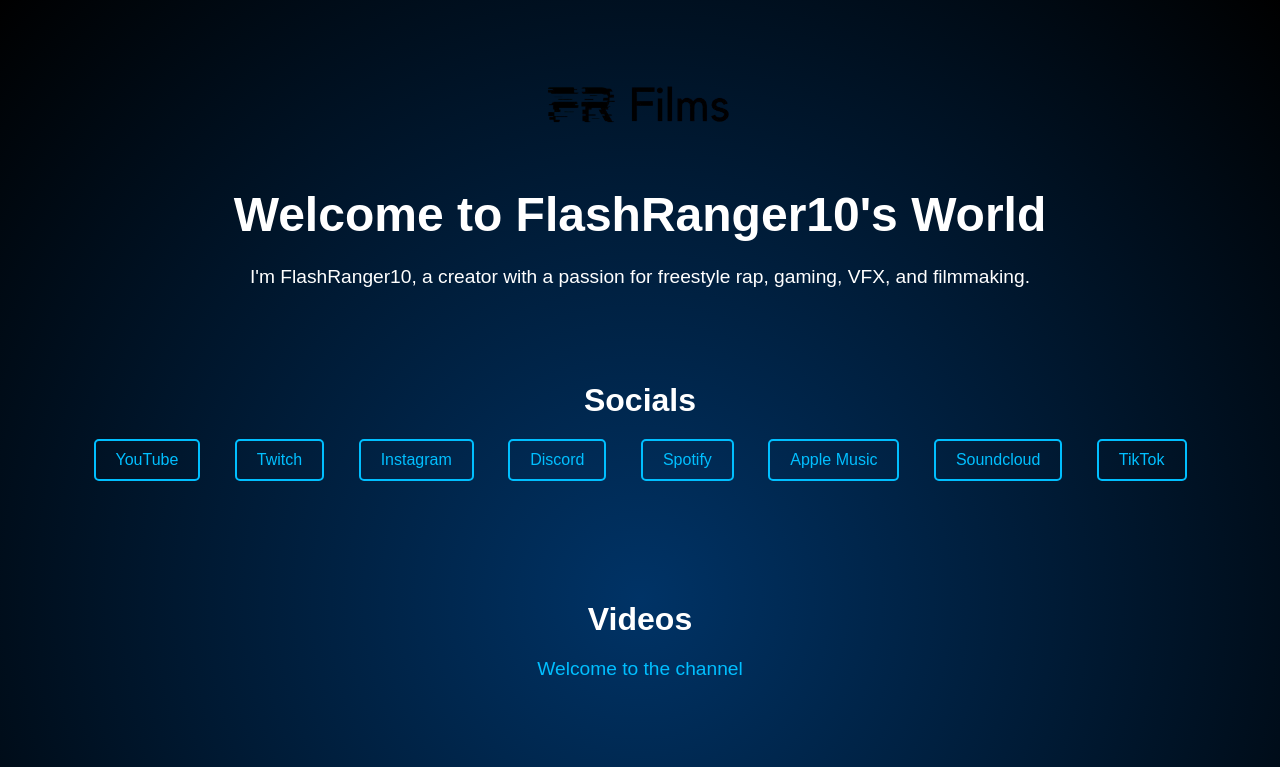
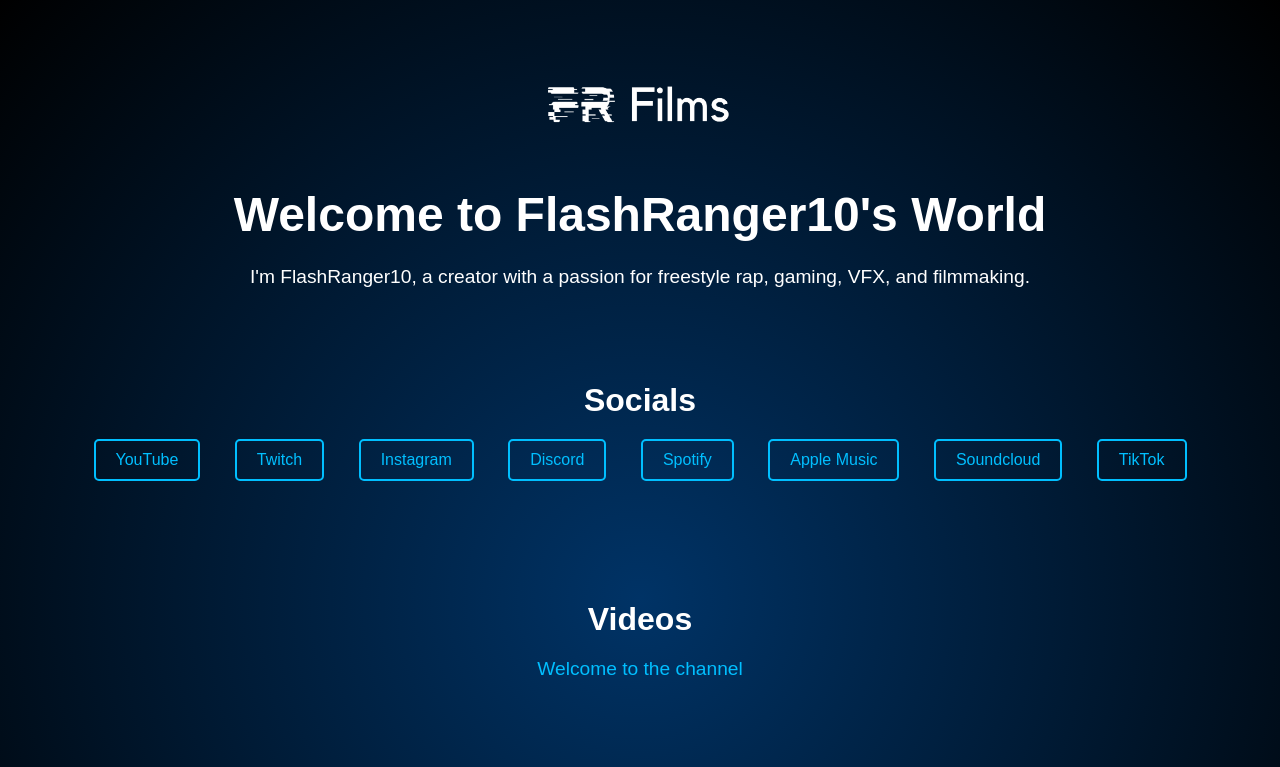
Before and after one commit to FlashRanger10/FlashRanger10Website, a plain HTML site: page index.html in a window 1280 px wide. Shown: the top 767 px of the page. Drawn offline with Linux system fonts and the light colour scheme.

Commit message:
Update index.html

```diff
--- a/index.html
+++ b/index.html
@@ -84,7 +84,7 @@
 <body>
     <header>
         <div class="logo">
-            <img src="F__2_-removebg-preview.png">
+            <img src="F__3_-removebg-preview.png">
         </div>
         <h1>Welcome to FlashRanger10's World</h1>
         <p>I'm FlashRanger10, a creator with a passion for freestyle rap, gaming, VFX, and filmmaking.</p>
```
